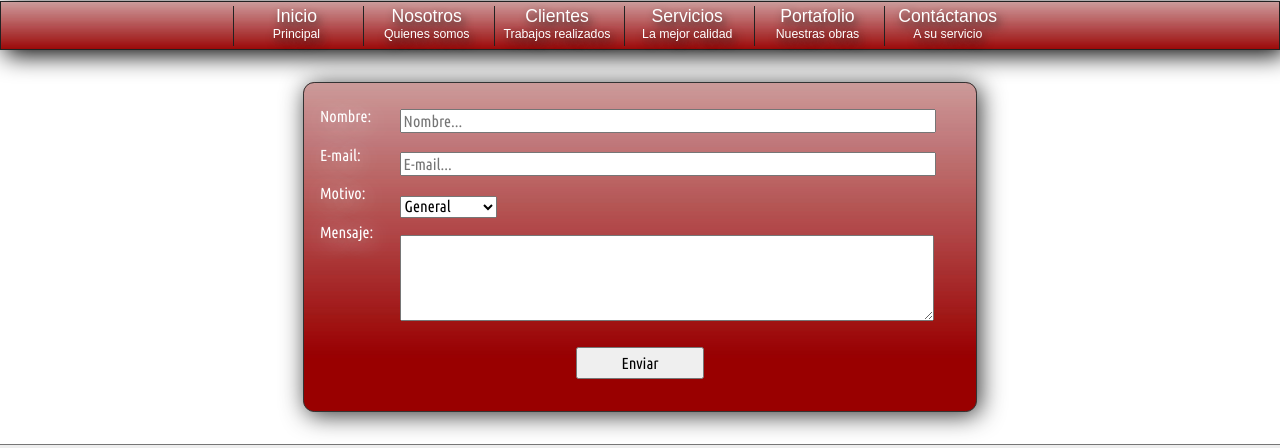
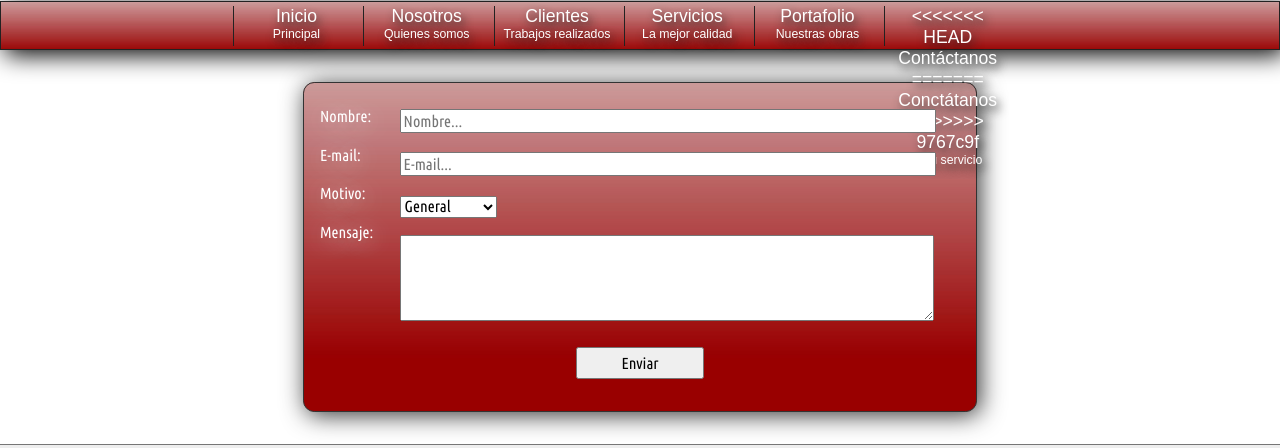
Before and after one commit to Arvumti/najisa, a plain HTML site: page contacto.html in a window 1280 px wide. Shown: the part 129-577 px from the top of the page. Drawn offline with Linux system fonts and the light colour scheme; a web font is replaced by a local one.

Commit message:
Revert "1"
This reverts commit 515e18a8ad299235495619b965e6147f70e55e29.

```diff
--- a/contacto.html
+++ b/contacto.html
@@ -191,7 +191,11 @@
 				</li>
 				<li>
 					<a href="./contacto.html">
+<<<<<<< HEAD
 						Contáctanos
+=======
+						Conctátanos
+>>>>>>> 9767c9f
 						<span>A su servicio</span>
 					</a>
 				</li>
--- a/css/csPrincipal.css
+++ b/css/csPrincipal.css
@@ -22,7 +22,6 @@
         height:120px;
         width:55%;
         margin-bottom: 0.5%;
-        box-shadow: 0px 0px 2px #333333;
 
     }
 
```
Also changed, not shown: galeria.html (+4 -0 lines), index.html (+4 -0 lines), nosotros.html (+4 -0 lines), obras.html (+4 -0 lines), servicios.html (+4 -0 lines).
